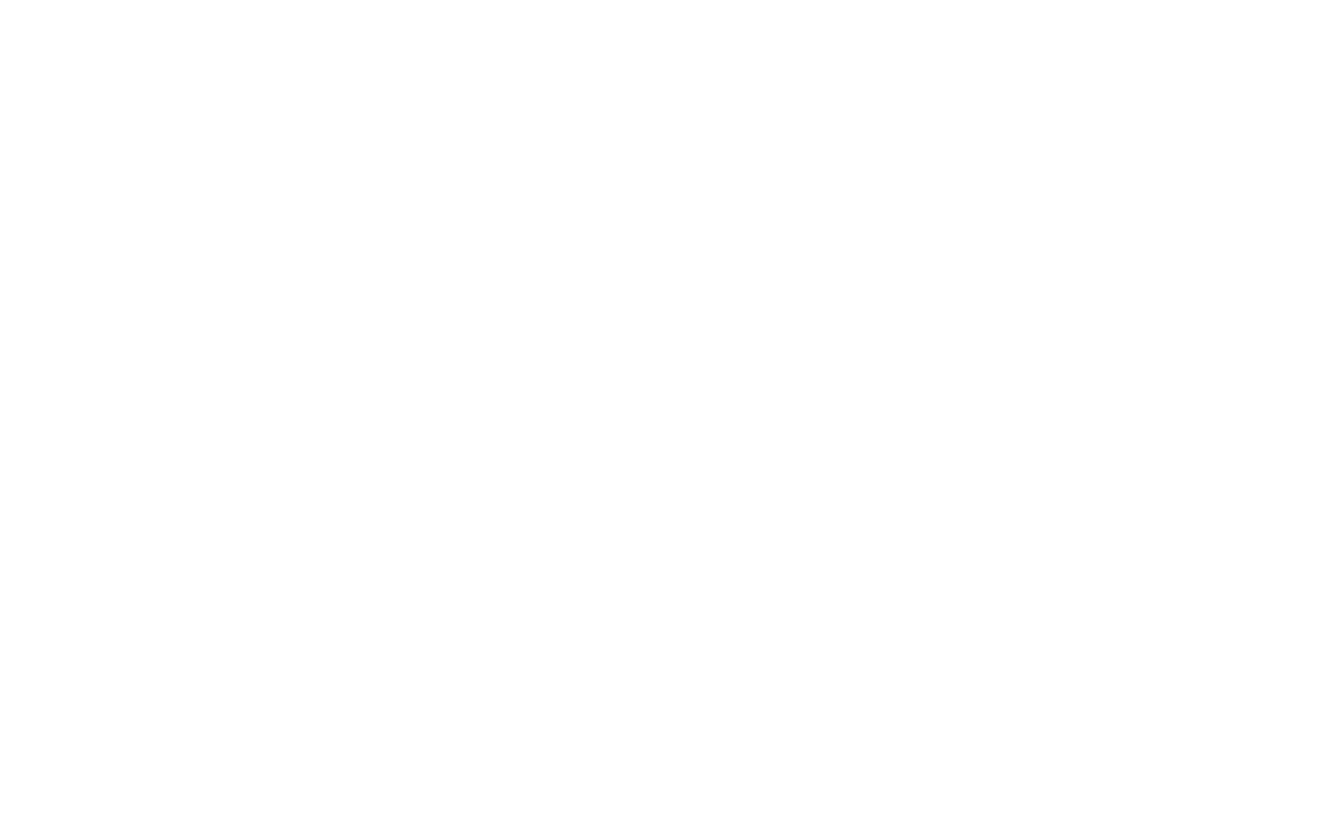
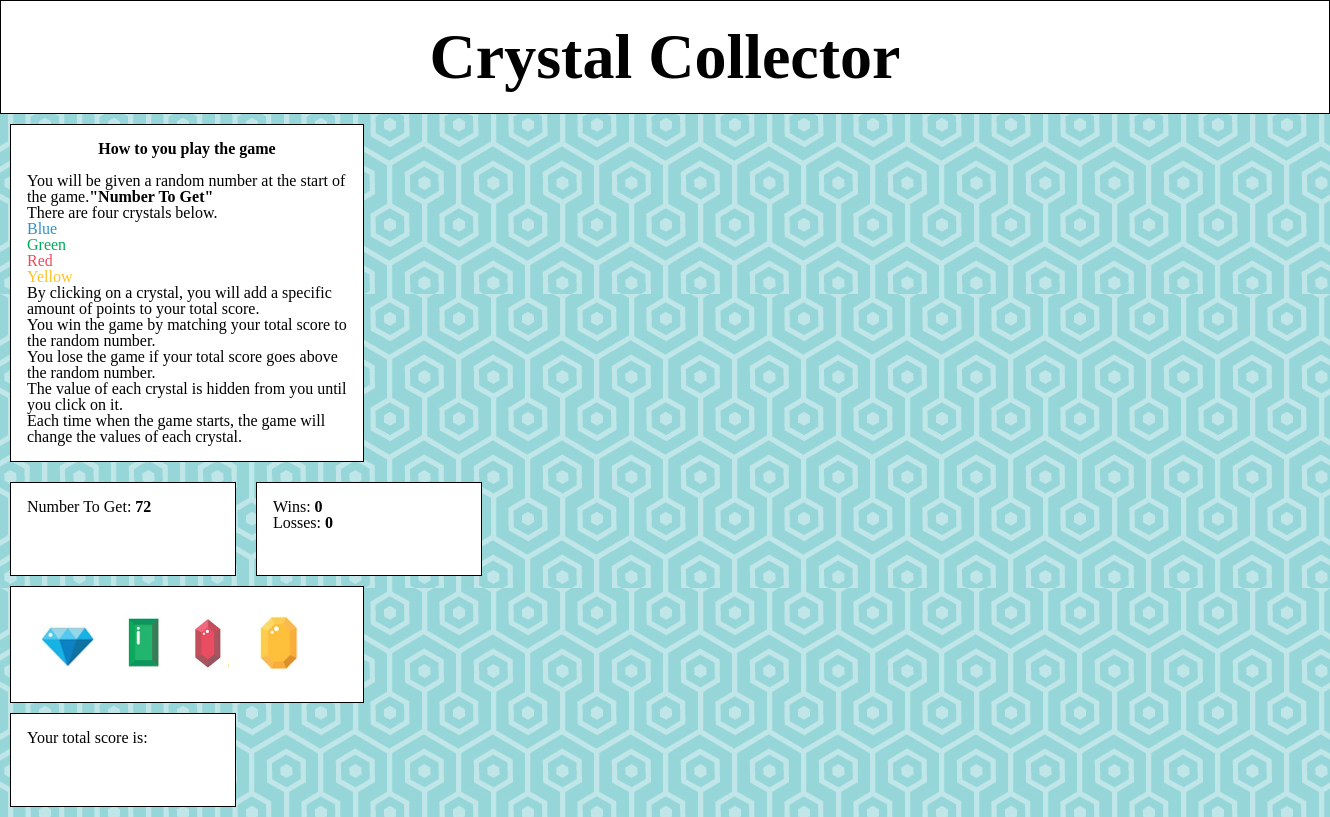
Before and after one commit to andrewj12763/week-4-game, a plain HTML site: page index.html in a window 1280 px wide. Shown: the whole page, 1330 px wide, since content can reach past the window. Drawn offline with nearby package versions, Linux system fonts and the light colour scheme.

Commit message:
adding files

```diff
--- /dev/null
+++ b/assets/css/reset.css
@@ -0,0 +1,48 @@
+/* http://meyerweb.com/eric/tools/css/reset/
+   v2.0 | 20110126
+   License: none (public domain)
+*/
+
+html, body, div, span, applet, object, iframe,
+h1, h2, h3, h4, h5, h6, p, blockquote, pre,
+a, abbr, acronym, address, big, cite, code,
+del, dfn, em, img, ins, kbd, q, s, samp,
+small, strike, strong, sub, sup, tt, var,
+b, u, i, center,
+dl, dt, dd, ol, ul, li,
+fieldset, form, label, legend,
+table, caption, tbody, tfoot, thead, tr, th, td,
+article, aside, canvas, details, embed,
+figure, figcaption, footer, header, hgroup,
+menu, nav, output, ruby, section, summary,
+time, mark, audio, video {
+	margin: 0;
+	padding: 0;
+	border: 0;
+	font-size: 100%;
+	font: inherit;
+	vertical-align: baseline;
+}
+/* HTML5 display-role reset for older browsers */
+article, aside, details, figcaption, figure,
+footer, header, hgroup, menu, nav, section {
+	display:block;
+}
+body {
+	line-height: 1;
+}
+ol, ul {
+	list-style: none;
+}
+blockquote, q {
+	quotes: none;
+}
+blockquote:before, blockquote:after,
+q:before, q:after {
+	content: '';
+	content: none;
+}
+table {
+	border-collapse: collapse;
+	border-spacing: 0;
+}
--- a/assets/css/style.css
+++ b/assets/css/style.css
@@ -0,0 +1,55 @@
+body{
+	background-image: url("../images/background.png")
+}
+div{
+	background-color: white;
+	margin: 10px;
+	width: 25%
+}
+div{
+	border: solid .1em rgb(0, 0, 0);
+	padding: 1em;
+}
+h1, h3, span{
+	font-weight: bold;
+	text-align: center;
+}
+h1{
+	font-size: 4em;
+}
+header {
+	width: 100%;
+	background-color: white;
+	border: solid .1em black;
+	padding: 1.5em;
+}
+/* Classes */
+.numberToMatch, .winsAndLosses{
+	float: left;
+	width: 15%;
+	height: 60px;
+}
+.userTotal{
+	width: 15%;
+	height: 60px;
+}
+.gems{
+	clear: both;
+}
+.gemImage{
+	height: 60px;
+	margin: 10px;
+}
+/* IDs */
+#blue{
+	color: #3092c7;
+}
+#green{
+	color: #00aa59;
+}
+#red{
+	color: #ec4b5f;
+}
+#yellow{
+	color: #ffc225;
+}
--- a/assets/javascript/game.js
+++ b/assets/javascript/game.js
@@ -0,0 +1,89 @@
+$( document ).ready(function(){
+  var Random=Math.floor(Math.random()*101+19)
+  $('#randomNumber').text(Random);
+
+  var num1= Math.floor(Math.random()*11+1)
+  var num2= Math.floor(Math.random()*11+1)
+  var num3= Math.floor(Math.random()*11+1)
+  var num4= Math.floor(Math.random()*11+1)
+
+  var userTotal= 0;
+  var wins= 0;
+	var losses = 0;
+
+$('#numberWins').text(wins);
+$('#numberLosses').text(losses);
+
+function reset(){
+      Random=Math.floor(Math.random()*101+19);
+      console.log(Random)
+      $('#randomNumber').text(Random);
+      num1= Math.floor(Math.random()*11+1);
+      num2= Math.floor(Math.random()*11+1);
+      num3= Math.floor(Math.random()*11+1);
+      num4= Math.floor(Math.random()*11+1);
+      userTotal= 0;
+      $('#finalTotal').text(userTotal);
+			}
+
+function forTheWin(){
+alert("You won!");
+  wins++;
+  $('#numberWins').text(wins);
+  reset();
+}
+
+function loser(){
+alert ("You lose!");
+  losses++;
+  $('#numberLosses').text(losses);
+  reset()
+}
+
+  $('#one').on ('click', function(){
+    userTotal = userTotal + num1;
+    console.log("New userTotal= " + userTotal);
+    $('#finalTotal').text(userTotal);
+
+        if (userTotal == Random){
+          forTheWin();
+        }
+        else if ( userTotal > Random){
+          loser();
+        }
+  })
+  $('#two').on ('click', function(){
+    userTotal = userTotal + num2;
+    console.log("New userTotal= " + userTotal);
+    $('#finalTotal').text(userTotal);
+        if (userTotal == Random){
+          forTheWin();
+        }
+        else if ( userTotal > Random){
+          loser();
+        }
+  })
+  $('#three').on ('click', function(){
+    userTotal = userTotal + num3;
+    console.log("New userTotal= " + userTotal);
+    $('#finalTotal').text(userTotal);
+          if (userTotal == Random){
+						forTheWin();
+        }
+        else if ( userTotal > Random){
+          loser();
+        }
+  })
+  $('#four').on ('click', function(){
+    userTotal = userTotal + num4;
+    console.log("New userTotal= " + userTotal);
+    $('#finalTotal').text(userTotal);
+
+          if (userTotal == Random){
+						forTheWin();
+        }
+        else if ( userTotal > Random){
+          loser();
+        }
+  });
+});
--- a/index.html
+++ b/index.html
@@ -1,12 +1,60 @@
 <!DOCTYPE html>
 <html lang="en">
+
 <head>
 	<meta charset="UTF-8">
-	<meta name="viewport" content="width=device-width, initial-scale=1.0">
-	<meta http-equiv="X-UA-Compatible" content="ie=edge">
-	<title>Document</title>
+	<title>Crystal Collector</title>
+	<link rel="stylesheet" type="text/css" href="assets/css/reset.css">
+	<link rel="stylesheet" type="text/css" href="assets/css/style.css">
 </head>
 <body>
-
+	<header>
+		<h1>Crystal Collector</h1>
+	</header>
+	<div class="instructions">
+		<h3>How to you play the game</h3>
+		</br>
+		<ol>
+			<li>You will be given a random number at the start of the game.<span>"Number To Get"</span></li>
+			<li>There are four crystals below.</li>
+			<ul>
+				<li id="blue">Blue</li>
+				<li id="green">Green</li>
+				<li id="red">Red</li>
+				<li id="yellow">Yellow</li>
+			</ul>
+			<li>By clicking on a crystal, you will add a specific amount of points to your total score.</li>
+			<li>You win the game by matching your total score to the random number.</li>
+			<li>You lose the game if your total score goes above the random number.</li>
+			<li>The value of each crystal is hidden from you until you click on it.</li>
+			<li>Each time when the game starts, the game will change the values of each crystal.</li>
+		</ol>
+	</div>
+	<div class="numberToMatch">
+		<h2>Number To Get:
+			<span id= "randomNumber"></span>
+		</h2>
+	</div>
+	<div class="winsAndLosses">
+		<h2>Wins:
+			<span id= "numberWins"></span>
+			</br>
+			Losses:
+			<span id= "numberLosses"></span>
+		</h2>
+	</div>
+	<div class="gems">
+		<img src="assets/images/blue.png" class=gemImage id="one" alt="Blue Gem">
+		<img src="assets/images/green.png" class=gemImage id="two" alt="Green Gem">
+		<img src="assets/images/red.png" class=gemImage id= "three" alt="Red Gem">
+		<img src="assets/images/yellow.png" class=gemImage id= "four" alt="Yellow Gem">
+	</div>
+	<div class="userTotal">
+		<h2>Your total score is:
+			<span id="finalTotal"></span>
+		</h2>
+	</div>
+	<script type="text/javascript" src="https://code.jquery.com/jquery-2.2.0.js"></script>
+	<script type="text/javascript" src="assets/javascript/game.js"></script>
 </body>
 </html>
```
Also changed, not shown: assets/images/background.png (added), assets/images/blue.png (added), assets/images/green.png (added), assets/images/red.png (added), assets/images/yellow.png (added).
